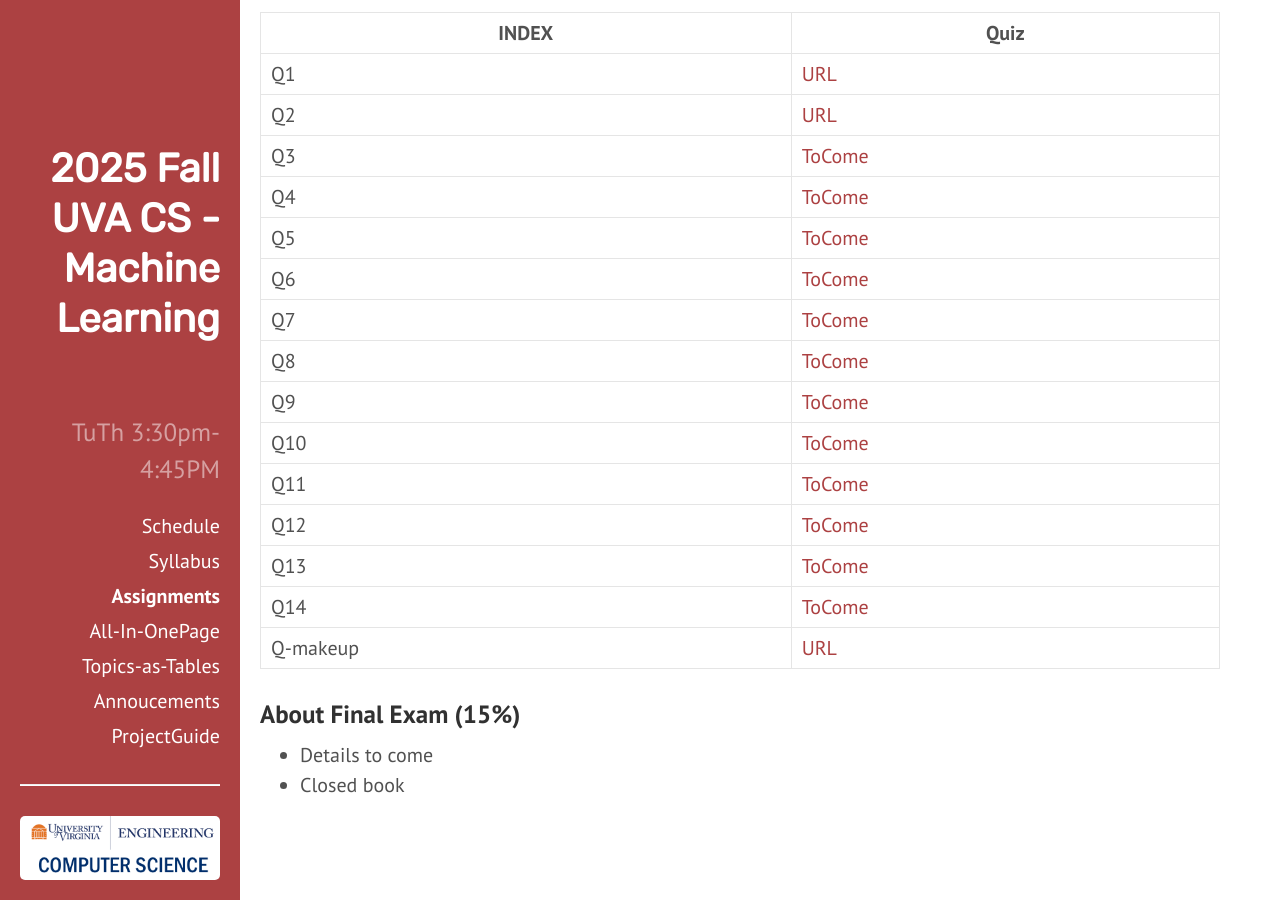
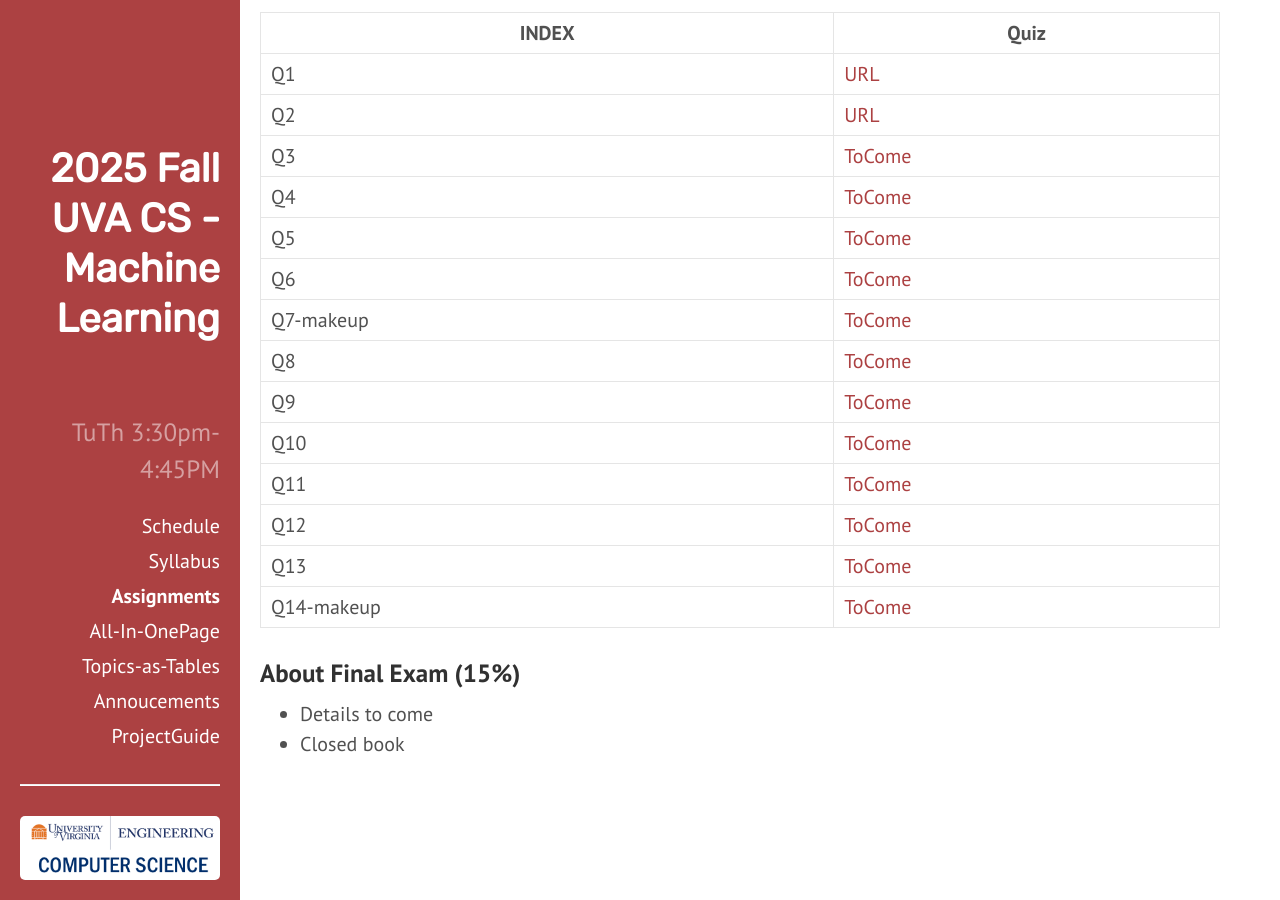
Before and after one commit to qiyanjun/2025Fall-UVA-CS-MachineLearningDeep, a Jekyll site: the page built from Assignments.md, in a window 1280 px wide and 900 px high, scrolled down 1190 px. Built offline with Jekyll 4.4.1, drawn with Linux system fonts in a browser that asks for light colours.

Commit message:
update quiz links

```diff
--- a/Assignments.md
+++ b/Assignments.md
@@ -94,15 +94,14 @@ desc: "Information of Assignments for 2025 Fall  UVa CS 4774 Machine Learning"
 | Q4   | [ToCome]() |
 | Q5   | [ToCome]() |
 | Q6   | [ToCome]() |
-| Q7   | [ToCome]() |
+| Q7-makeup   | [ToCome]() |
 | Q8   | [ToCome]() |
 | Q9   | [ToCome]() |
 | Q10   | [ToCome]() |
 | Q11   | [ToCome]() |
 | Q12   | [ToCome]() |
 | Q13   | [ToCome]() |
-| Q14   | [ToCome]() |
-| Q-makeup   | [URL]() |
+| Q14-makeup   | [ToCome]() |
 
 
 ### About Final Exam (15%)
--- a/index.html
+++ b/index.html
@@ -63,7 +63,7 @@ desc: 'Website for 2025 Fall -UVA-CS Machine Learning: Machine learning Foundati
 {% assign dweeks = "|W1|W2|W2|W3|W3|W4|W4|W5|W5|W6|W6|W7|W7|W8|W9|W9|W10|W10|W11|W12|W12|W13|W13|W14 | W15| W15| W16 " | split: "|" %}
 
 
-{% assign Qdates = "|||Q1||Q2|Q3||Q4||Q5||Q6|| Q-makeup |Q7|| Q8||Q9| | | Q10||Q11|Q12||Q13|| Q-makeup " | split: "|" %}
+{% assign Qdates = "|||Q1||Q2|Q3||Q4||Q5||Q6|| Q-7 makeup online | Q8||Q9| | Q10-makeup online|Q11| |Q12||Q13|| Q14 | | Q15-makeup| " | split: "|" %}
 
 {% for post in sorted %}
 
```
